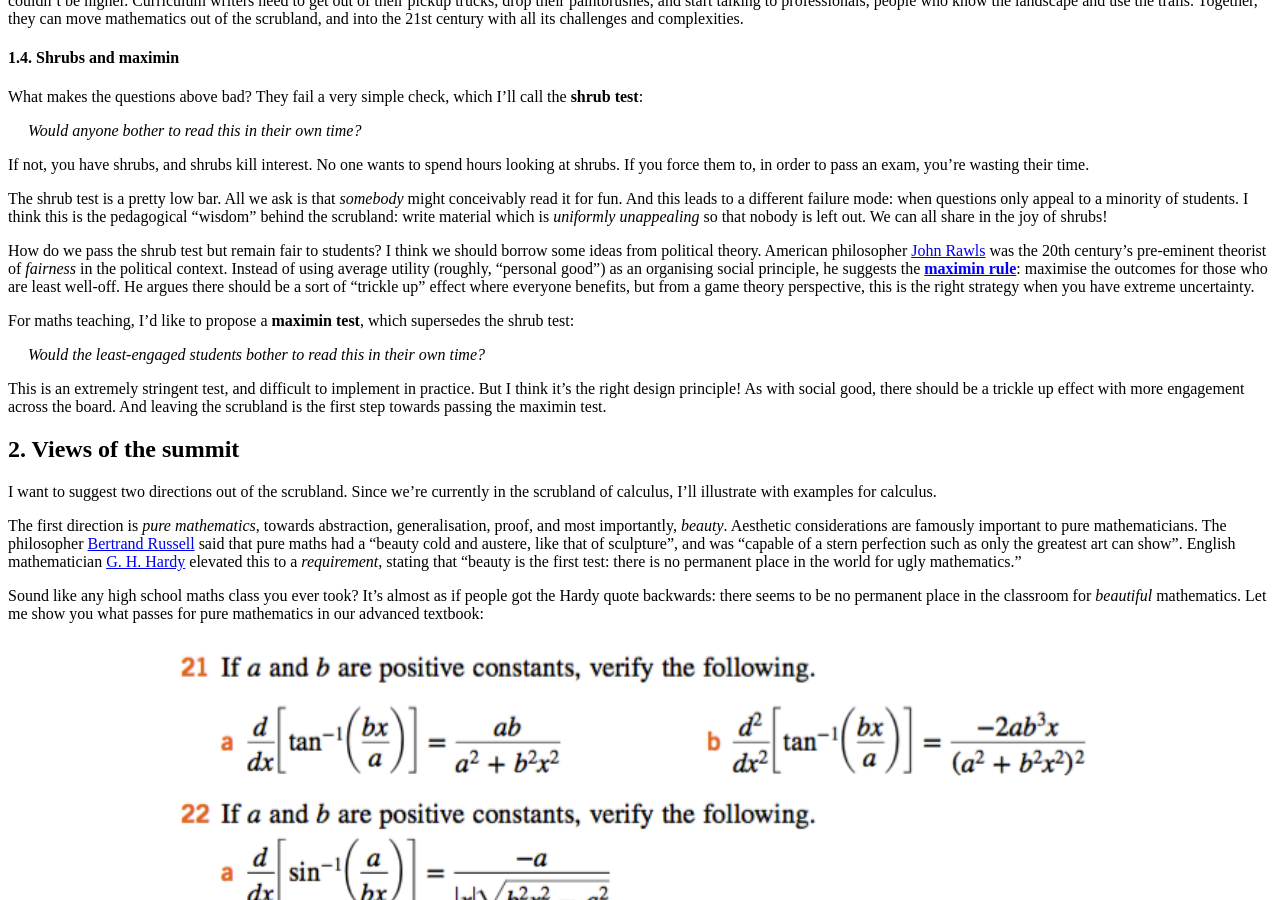
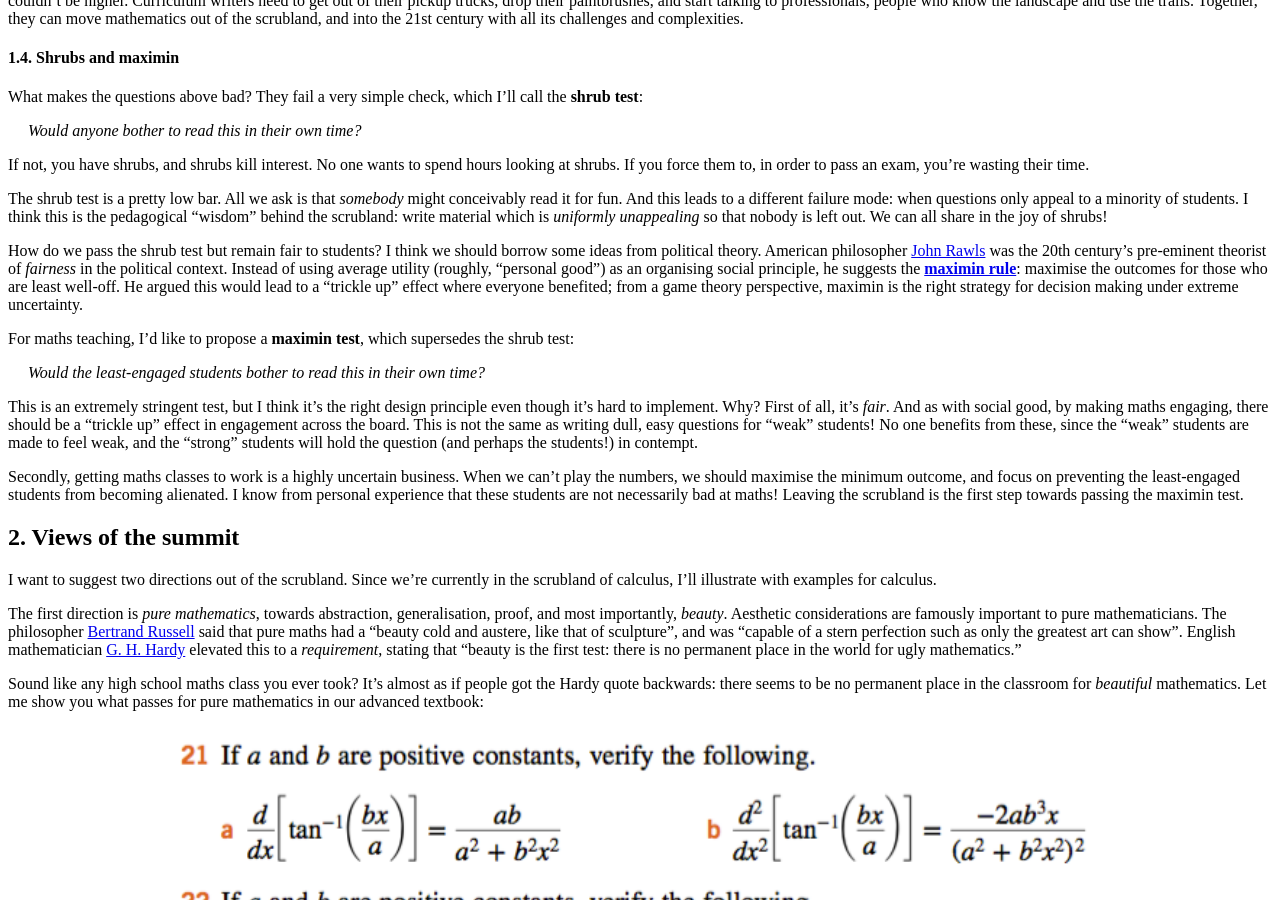
Before and after one commit to hapax/hapax.github.io, a Jekyll site: the page built from assets/teaching.md, in a window 1280 px wide and 900 px high, scrolled down 3750 px. Built offline with Jekyll 4.4.1, drawn with Linux system fonts in a browser that asks for light colours; our own code applies the rules of GitHub Pages for plain Markdown files; formulas are drawn with MathJax 3; a script that is not in the unit is left out.

Commit message:
Update teaching.md

```diff
--- a/assets/teaching.md
+++ b/assets/teaching.md
@@ -244,9 +244,9 @@ Instead of using average utility (roughly, "personal good") as an
 organising social principle, he
 suggests the [**maximin rule**](https://plato.stanford.edu/entries/original-position/#ArgMaxCriTJSec262):
 maximise the outcomes for those who are least well-off.
-He argues there should be a sort of "trickle up" effect where everyone
-benefits, but from a game theory perspective, this is the right
-strategy when you have extreme uncertainty.
+He argued this would lead to a "trickle up" effect where everyone
+benefited; from a game theory perspective, maximin is the right
+strategy for decision making under extreme uncertainty.
 
 For maths teaching, I'd like to propose a **maximin
 test**, which supersedes the shrub test:
@@ -255,12 +255,26 @@ test**, which supersedes the shrub test:
 <i>Would the least-engaged students bother to read this in their own time?</i>
 </span>
 
-This is an extremely stringent test, and difficult to implement
-in practice.
-But I think it's the right design principle!
-As with social good, there should be a trickle up effect with more
-engagement across the board.
-And leaving the scrubland is the first step towards passing the maximin test.
+This is an extremely stringent test, but I think it's the right design
+principle even though it's hard to implement.
+Why?
+First of all, it's *fair*.
+And as with social good, by making maths engaging, there should be a
+"trickle up" effect in engagement across the board.
+This is not the same as writing dull, easy questions for "weak"
+students!
+No one benefits from these, since the "weak" students are made to feel
+weak, and the "strong" students will hold the question (and perhaps
+the students!) in contempt.
+
+Secondly, getting maths classes to work is a highly uncertain
+business.
+When we can't play the numbers, we should maximise the minimum
+outcome, and focus on preventing the least-engaged students from
+becoming alienated.
+I know from personal experience that these students are not
+necessarily bad at maths!
+Leaving the scrubland is the first step towards passing the maximin test.
 
 ## 2. Views of the summit <a id="sec-2" name="sec-2"></a>
 
```
